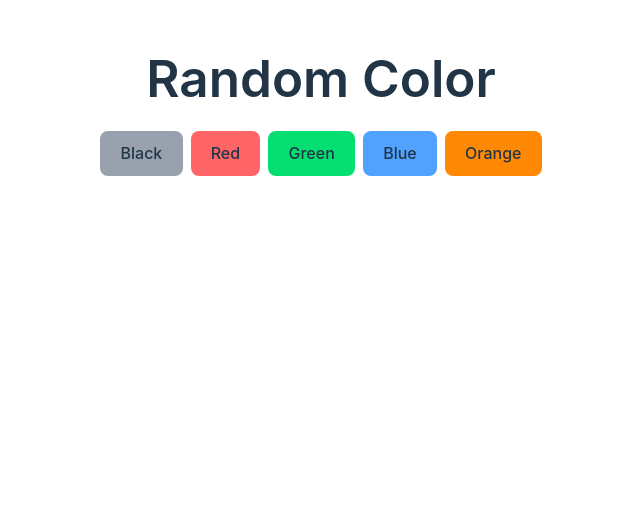
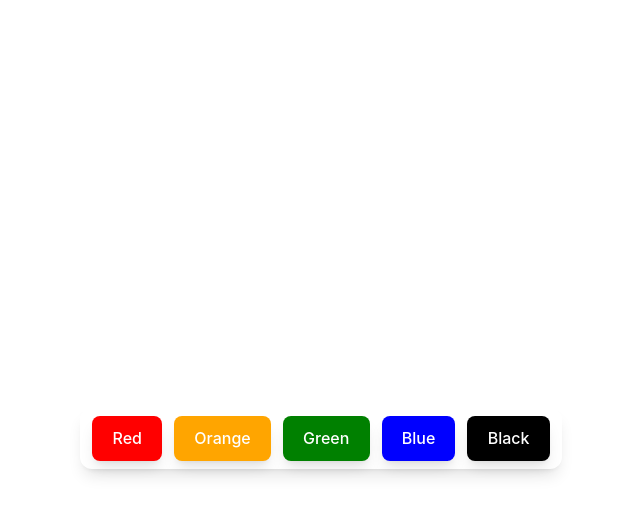
Before and after one commit to Fenilpen/The-React, a React (Vite) app in the folder 03-tailwindandprops/: page / in a window 1280 px wide. Shown: the part 283-798 px from the top of the page, without its empty margins (319-959 px from the left). Built offline with nearby package versions, Linux system fonts and the light colour scheme.

Commit message:
Update Color.jsx

```diff
--- a/03-tailwindandprops/src/Color.jsx
+++ b/03-tailwindandprops/src/Color.jsx
@@ -1,22 +1,42 @@
+import { useState } from "react";
 
+function Color (){
+    const [color,setColor] = useState('purple')
 
-function Randomcolor (){
-    function changecolor (color){
-        console.log(color);
-        document.body.style.backgroundColor = color
-    }
     return(
-        <>
-        <h1 className="mb-4 font-semibold ">Random Color</h1>
-        <div className="flex flex-row-reverse space-x-2 space-x-reverse border- rounded-xl p-2 bg-white" >
-        <button className="bg-orange-400" onClick={()=>{changecolor('orange')}}>Orange</button>
-        <button className="bg-blue-400" onClick={()=>{changecolor('blue')}}>Blue</button>
-        <button className="bg-green-400" onClick={()=>{changecolor('green')}}>Green</button>
-        <button className="bg-red-400" onClick={()=>{changecolor('red')}}>Red</button>
-        <button className="bg-gray-400" onClick={()=>{changecolor('black')}}>Black</button>
+        <div className="w-full h-screen duration-200"
+        style={{backgroundColor: color}}>
+          <div className="fixed flex flex-wrap justify-center bottom-12 inset-x-0 px-2">
+            <div className="flex xlex-wrap justify-center
+            gap-3 shadow-lg bg-white px-3 py-2 rounded-xl">
+                <button
+                onClick={()=> setColor('red')}
+                className="outline-none px-4 py-1 rounded-xl text-white shadow-lg"
+                style={{backgroundColor: 'Red'}}
+                >Red</button>
+                <button
+                onClick={()=> setColor('orange')}
+                className="outline-none px-4 py-1 rounded-xl text-white shadow-lg"
+                style={{backgroundColor: 'Orange'}}
+                >Orange</button>
+                <button
+                onClick={()=> setColor('green')}
+                className="outline-none px-4 py-1 rounded-xl text-white shadow-lg"
+                style={{backgroundColor: 'green'}}
+                >Green</button>
+                <button
+                onClick={()=> setColor('blue')}
+                className="outline-none px-4 py-1 rounded-xl text-white shadow-lg"
+                style={{backgroundColor: 'Blue'}}
+                >Blue</button>
+                <button
+                onClick={()=> setColor('black')}
+                className="outline-none px-4 py-1 rounded-xl text-white shadow-lg"
+                style={{backgroundColor: 'black'}}
+                >Black</button>
+                </div>
+          </div>
         </div>
-        </>
     )
 }
-
-export default Randomcolor
+export default Color
```
